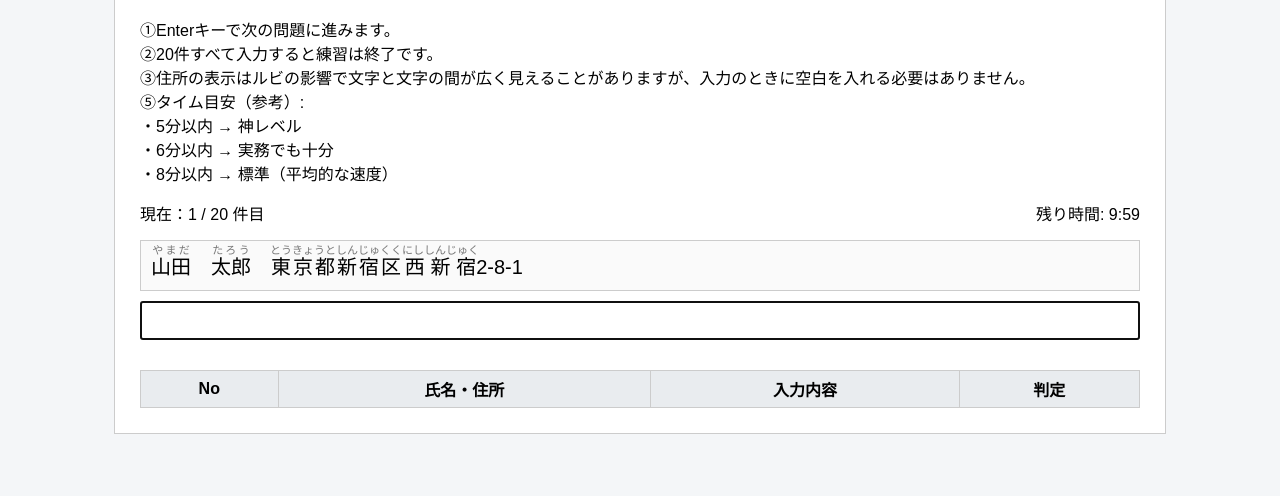
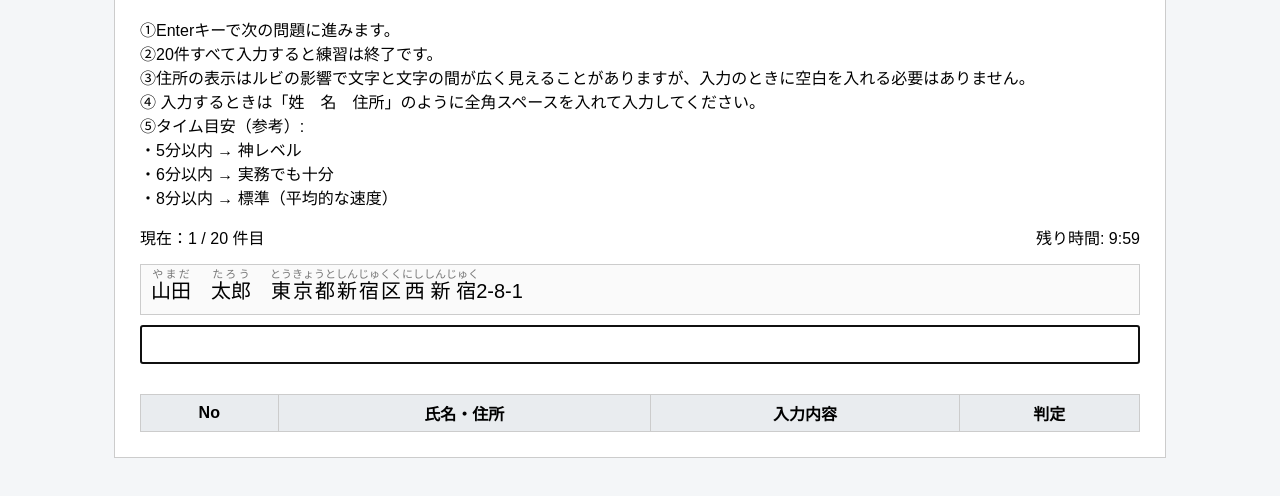
Before and after one commit to apple9test9/address-practice, a plain HTML site: page index.html in a window 1280 px wide. Both pictures are taken after a click on the button "開始". Shown: the part 108-604 px from the top of the page. Drawn offline with Linux system fonts and the light colour scheme.

Commit message:
Update index.html

```diff
--- a/index.html
+++ b/index.html
@@ -122,6 +122,7 @@ ruby rt{
     ①Enterキーで次の問題に進みます。<br>
     ②20件すべて入力すると練習は終了です。<br>
     ③住所の表示はルビの影響で文字と文字の間が広く見えることがありますが、入力のときに空白を入れる必要はありません。<br>
+    ④ 入力するときは「姓　名　住所」のように全角スペースを入れて入力してください。<br>
     ⑤タイム目安（参考）:<br>
     ・5分以内 → 神レベル<br>
     ・6分以内 → 実務でも十分<br>
```
